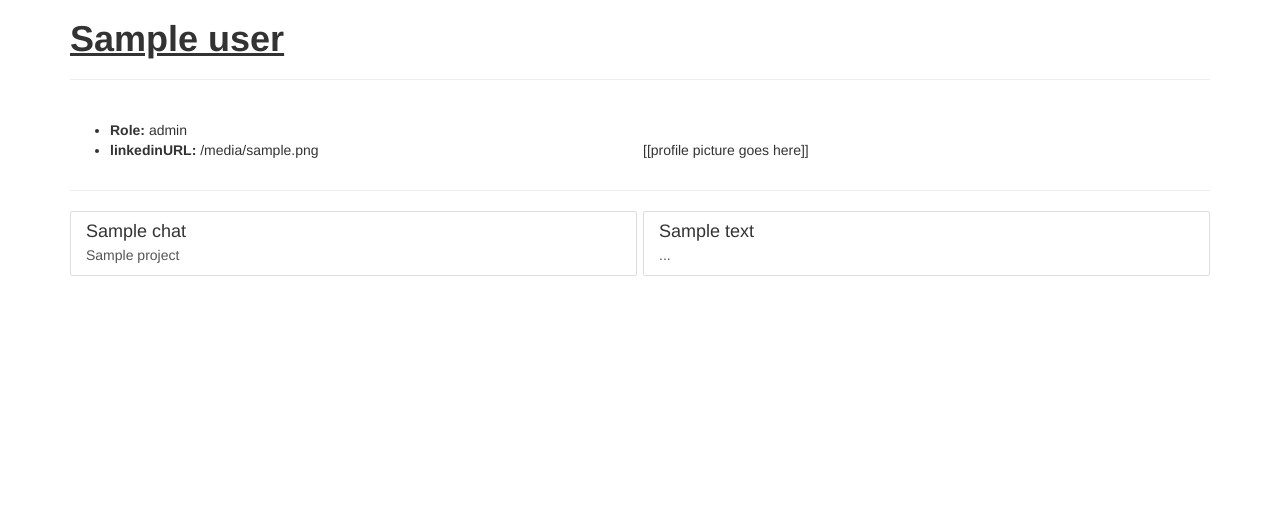
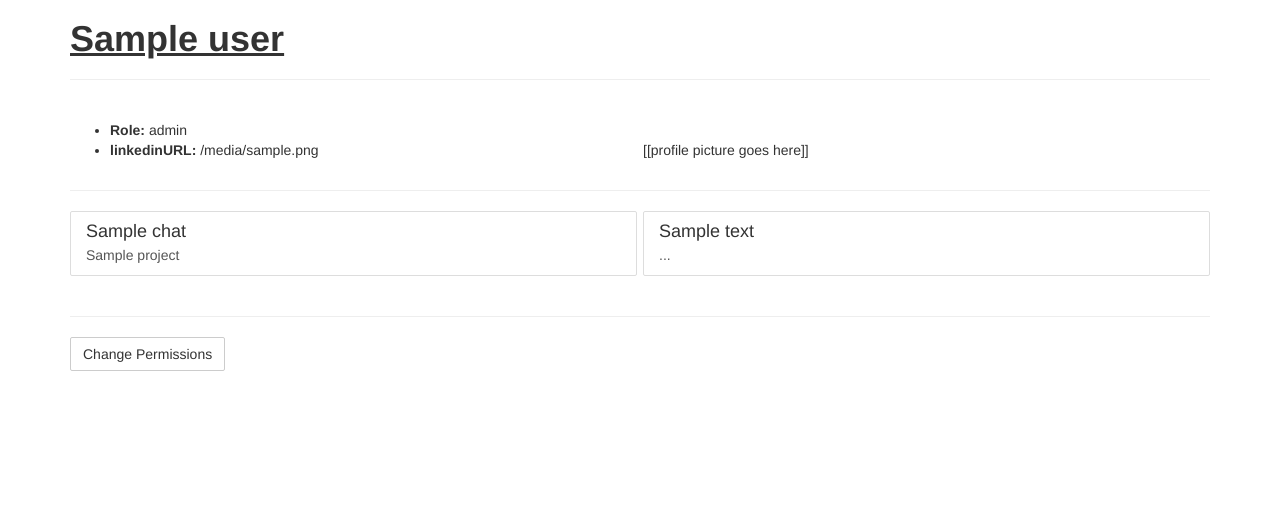
Before and after one commit to darrenburns/TeamProject3, a Django app: template templates/user_profile.html in a window 1280 px wide. Shown: the part 69-575 px from the top of the page. Run offline with Django 3.2, Linux system fonts and the light colour scheme; the template is opened without the code that fills it: most values are stand-ins (such as "Sample title", 1, 10 or a date in 2020); parts of the project's set-up code (start-up, migrations or seed data) failed here and were passed over; some libraries are stand-ins or nearby versions.

Commit message:
Added permission editing to profile page.

```diff
--- a/templates/user_profile.html
+++ b/templates/user_profile.html
@@ -65,7 +65,14 @@
 
 
                 </div>
+            <HR>
+            <div class="row">
+                <div class="col-sm-6">
+                    <a class="btn btn-default" href="permissions">Change Permissions</a>
+                </div>
             </div>
+            </div>
+
         </div>
     </div>
 
```
